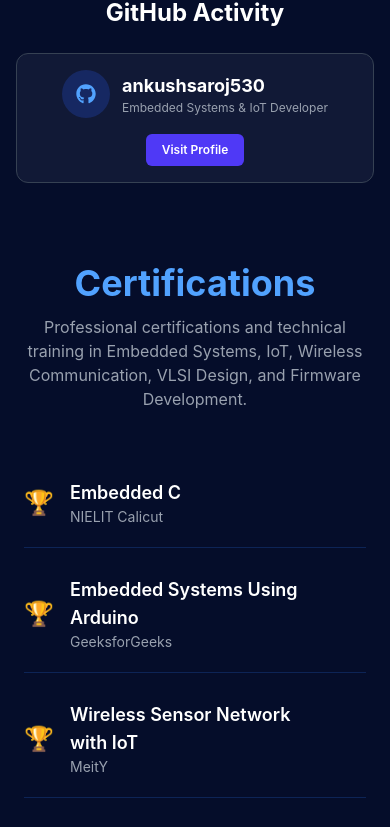
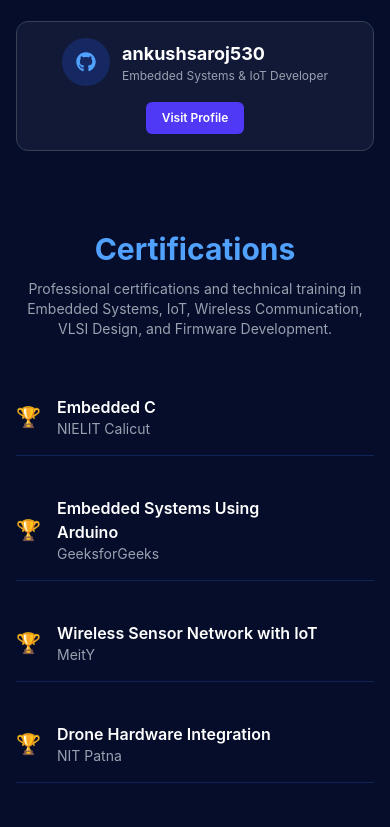
Before and after one commit to ankushsaroj530/Ankush, a React (Vite) app: page / in a window 390 px wide. Shown: the part 9252-10079 px from the top of the page. Built offline with nearby package versions, Linux system fonts and the light colour scheme.

Commit message:
Updated Footer

```diff
--- a/src/App.jsx
+++ b/src/App.jsx
@@ -12,14 +12,13 @@
 
 function App() {
   return (
-    // The parent div provides the global dark background
-    <div className="bg-slate-900 text-white min-h-screen">
+    <div className="bg-slate-900 text-white min-h-screen overflow-x-hidden">
       <Navbar />
       <Hero />
       <Stats />
 
-      {/* Consistent spacing with Tailwind classes instead of empty divs */}
-      <div className="py-8">
+      {/* Each section handles its own spacing */}
+      <main className="flex flex-col">
         <About />
         <Skills />
         <Projects />
@@ -27,7 +26,7 @@
         <Certifications />
         <Resume />
         <Contact />
-      </div>
+      </main>
 
       <Footer />
     </div>
--- a/src/components/Certifications.jsx
+++ b/src/components/Certifications.jsx
@@ -42,14 +42,14 @@
   return (
     <section
       id="certifications"
-      className="scroll-mt-20 py-12 bg-[#050d2a]"
+      className="scroll-mt-20 py-12 md:py-20 bg-[#050d2a]"
     >
-      <div className="max-w-6xl mx-auto px-6">
+      <div className="max-w-6xl mx-auto px-4 md:px-6">
 
         {/* Heading */}
-        <div className="text-center mb-12">
+        <div className="text-center mb-10">
           <motion.h2
-            className="text-4xl md:text-5xl font-bold text-blue-400"
+            className="text-3xl md:text-5xl font-bold text-blue-400"
             initial={{ opacity: 0, y: 20 }}
             whileInView={{ opacity: 1, y: 0 }}
             viewport={{ once: true }}
@@ -57,15 +57,13 @@
             Certifications
           </motion.h2>
 
-          <p className="text-gray-400 mt-3 max-w-2xl mx-auto">
-            Professional certifications and technical training in Embedded
-            Systems, IoT, Wireless Communication, VLSI Design, and Firmware
-            Development.
+          <p className="text-gray-400 mt-3 max-w-2xl mx-auto text-sm md:text-base">
+            Professional certifications and technical training in Embedded Systems, IoT, Wireless Communication, VLSI Design, and Firmware Development.
           </p>
         </div>
 
-        {/* Achievement Wall */}
-        <div className="grid md:grid-cols-2 gap-x-12 gap-y-2">
+        {/* Grid */}
+        <div className="grid md:grid-cols-2 gap-x-12 gap-y-6">
 
           {certifications.map((cert, index) => (
             <motion.a
@@ -78,13 +76,13 @@
               transition={{ delay: index * 0.08 }}
               viewport={{ once: true }}
               whileHover={{ x: 8 }}
-              className="group flex items-center justify-between py-5 border-b border-blue-500/20"
+              className="group flex items-center justify-between py-4 border-b border-blue-500/20"
             >
               <div className="flex items-center gap-4">
-                <span className="text-2xl">🏆</span>
+                <span className="text-xl">🏆</span>
 
                 <div>
-                  <h3 className="text-white font-semibold text-lg group-hover:text-blue-400 transition">
+                  <h3 className="text-white font-semibold text-base md:text-lg group-hover:text-blue-400 transition">
                     {cert.title}
                   </h3>
 
```
